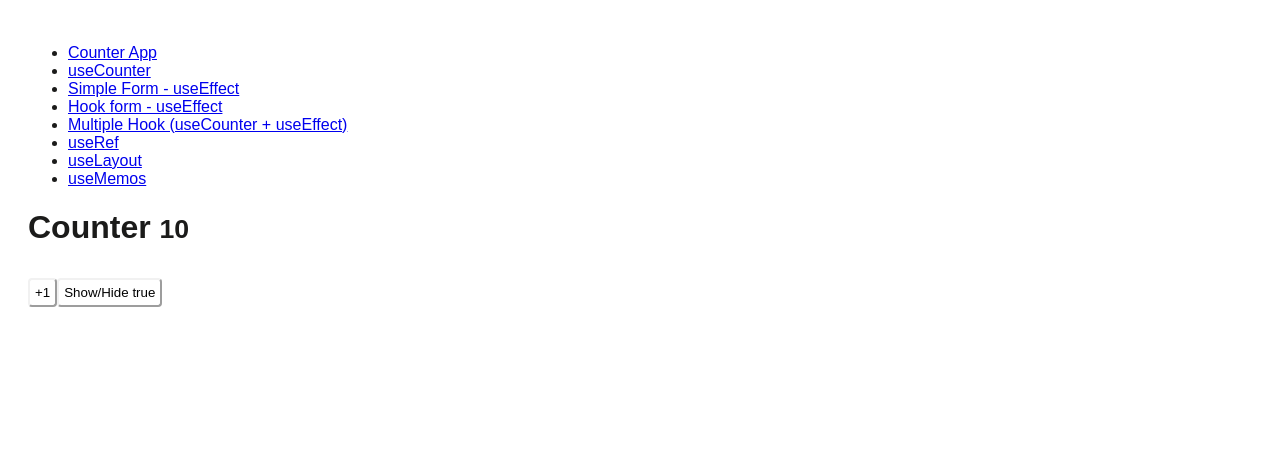
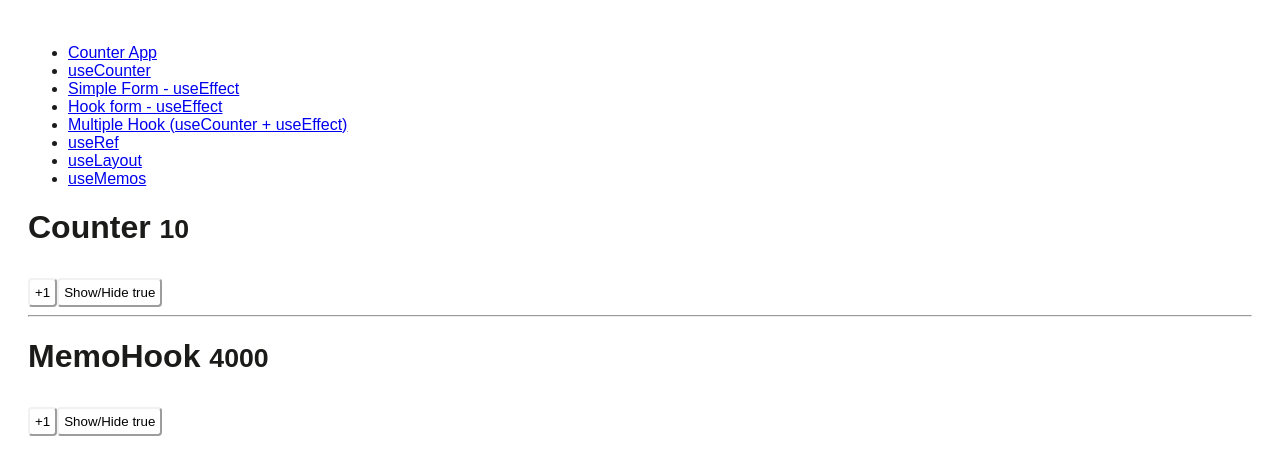
Before and after one commit to OLAEMJO8/ReactCeroToExpert, a React (Vite) app in the folder 03-hook-react/: page /memos in a window 1280 px wide. Shown: the top 474 px of the page. Built offline with nearby package versions, Linux system fonts and the light colour scheme.

Commit message:
Feat. MemoHook

```diff
--- /dev/null
+++ b/03-hook-react/src/06-memos/MemoHook.jsx
@@ -0,0 +1,28 @@
+import React, { useMemo, useState } from "react";
+import { useCounter } from "../hooks/useCounter";
+
+const heavyStuff = (iterationNumber = 100) => {
+  for (let i = 0; i < iterationNumber; i++) {
+    console.log("Ahi vamos...");
+  }
+};
+
+export const MemoHook = () => {
+  const { counter, handleAdd } = useCounter(4000);
+  const [show, setShow] = useState(true);
+
+  const memoizedValue = useMemo(() => heavyStuff(counter), [counter]);
+
+  return (
+    <div>
+      <h1>
+        MemoHook <small>{counter}</small>
+      </h1>
+      <h4>{memoizedValue}</h4>
+      <button onClick={() => handleAdd()}>+1</button>
+      <button onClick={() => setShow(!show)}>
+        Show/Hide {JSON.stringify(show)}
+      </button>
+    </div>
+  );
+};
--- a/03-hook-react/src/06-memos/Memorize.jsx
+++ b/03-hook-react/src/06-memos/Memorize.jsx
@@ -1,6 +1,7 @@
 import React, { useState } from "react";
 import { useCounter } from "../hooks/useCounter";
 import { Small } from "./Small";
+import { MemoHook } from "./MemoHook";
 
 export const Memorize = () => {
   const { counter, handleAdd } = useCounter(10);
@@ -15,6 +16,8 @@ export const Memorize = () => {
       <button onClick={() => setShow(!show)}>
         Show/Hide {JSON.stringify(show)}
       </button>
+      <hr />
+      <MemoHook />
     </div>
   );
 };
```
